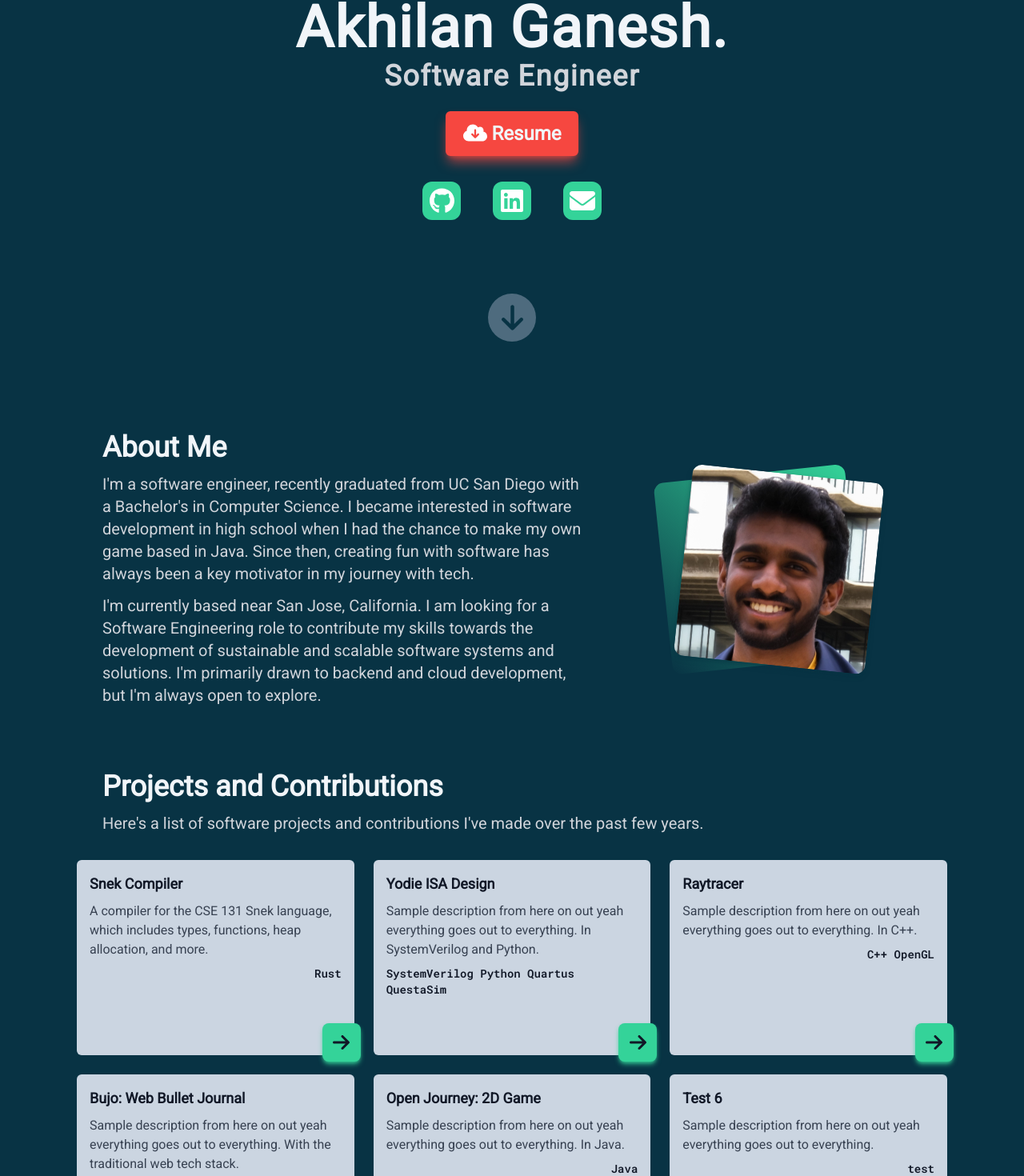
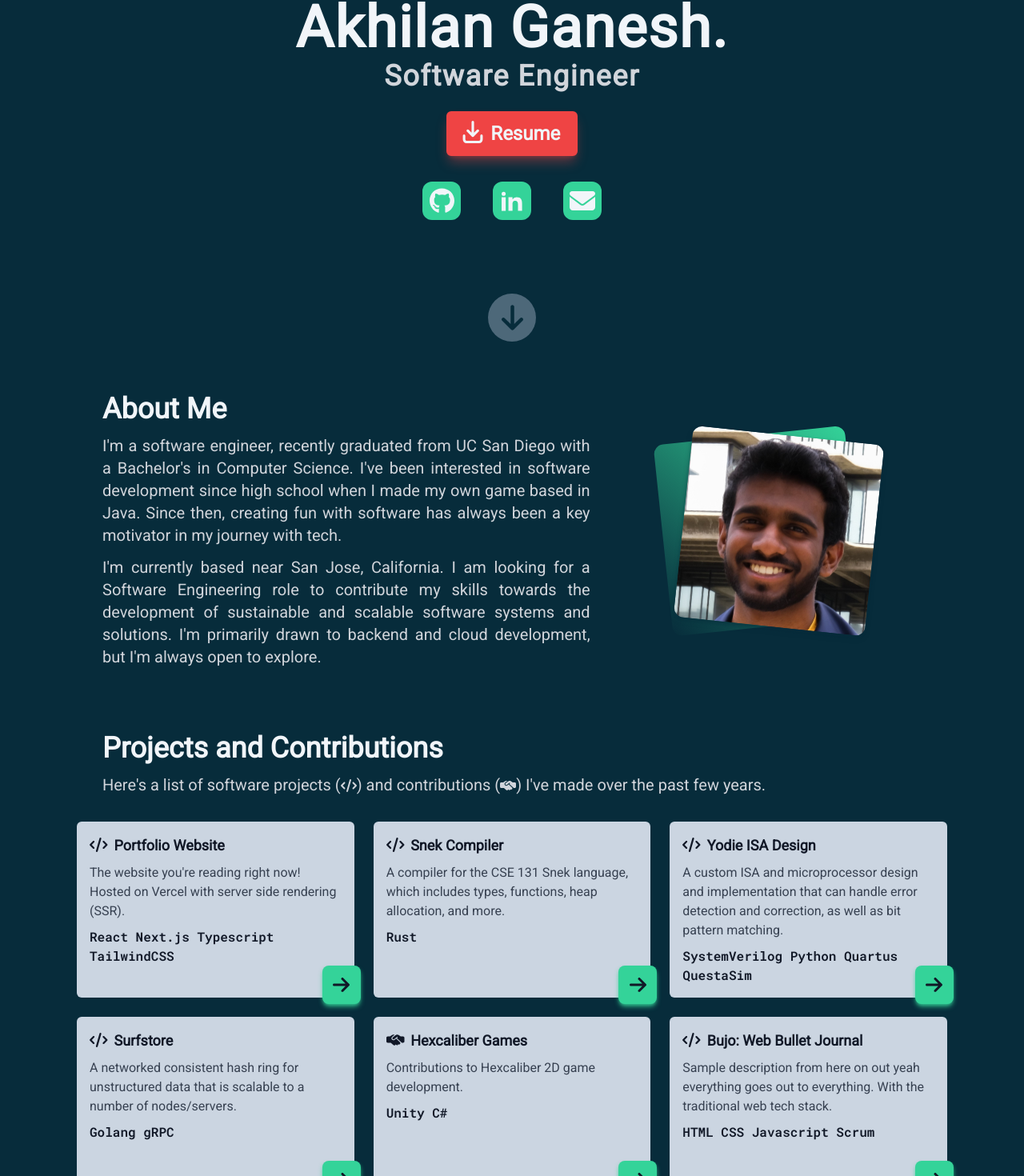
Before and after one commit to akhilanganesh/my-portfolio, a Next.js app: page / in a window 1280 px wide. Shown: the part 341-1811 px from the top of the page at 80% size. Built offline with nearby package versions, Linux system fonts and the light colour scheme.

Commit message:
Updated colors and project descriptions

```diff
--- a/app/components/About.tsx
+++ b/app/components/About.tsx
@@ -1,17 +1,17 @@
 /* eslint-disable @next/next/no-img-element */
 export default function About() {
   return (
-    <div className="flex flex-col md:flex-row md:space-x-2 max-w-screen px-3 sm:px-0 sm:max-w-90% md:max-w-80% mx-auto text-theme-white">
-      <div className="md:basis-3/5 flex-col text-lg sm:text-xl space-y-3">
-        <h2 className="text-4xl justify-center font-bold">About Me</h2>
+    <div className="-mt-10 flex flex-col md:flex-row md:space-x-2 max-w-screen px-3 sm:px-0 sm:max-w-90% md:max-w-80% mx-auto text-theme-white">
+      <div className="text-base sm:text-lg md:text-xl md:basis-3/5 flex-col space-y-3">
+        <h2 className="text-center md:text-left text-3xl sm:text-4xl justify-center font-bold">About Me</h2>
         <div className="m-auto items-center place-content-center flex md:hidden">
           <AboutImg inside={true} />
         </div>
-        <p className="text-theme-lightgray">I&apos;m a software engineer, recently graduated
-          from UC San Diego with a Bachelor&apos;s in Computer Science. I became interested in software
-          development in high school when I had the chance to make my own game based in Java. Since
+        <p className="text-theme-lightgray text-justify">I&apos;m a software engineer, recently graduated
+          from UC San Diego with a Bachelor&apos;s in Computer Science. I&apos;ve been interested in software
+          development since high school when I made my own game based in Java. Since
           then, creating fun with software has always been a key motivator in my journey with tech.</p>
-        <p className="text-theme-lightgray">I&apos;m currently based near San Jose, California.
+        <p className="text-theme-lightgray text-justify">I&apos;m currently based near San Jose, California.
           I am looking for a Software Engineering role to contribute my skills towards the development
           of sustainable and scalable software systems and solutions. I&apos;m primarily drawn to
           backend and cloud development, but I&apos;m always open to explore.</p>
--- a/app/components/Front.tsx
+++ b/app/components/Front.tsx
@@ -1,11 +1,11 @@
 import { FontAwesomeIcon } from "@fortawesome/react-fontawesome"
-import { faGithub, faLinkedin } from "@fortawesome/free-brands-svg-icons"
+import { faGithub, faLinkedin, IconDefinition } from "@fortawesome/free-brands-svg-icons"
 import { faEnvelope, faCloudDownload, faArrowDown } from "@fortawesome/free-solid-svg-icons"
 
 export default function Front() {
   return (
     <div className="bg-theme-color1 w-screen">
-      <div className="flex flex-col no:pb-4 pt-16 px-2 md:px-0 mx-auto max-w-full min-h-screen">
+      <div className="flex flex-col no:pb-4 pt-16 px-2 md:px-0 mx-auto max-w-full min-h-screen -mb-12">
         <div className="items-center flex flex-col my-auto">
           {/* eslint-disable-next-line @next/next/no-img-element */}
           <img src='/me.jpg' alt="Me" className="w-32 md:w-44 rounded-full m-0 select-none pointer-events-none" />
@@ -20,16 +20,29 @@ export default function Front() {
           <a
             href="/Akhilan Ganesh Resume.pdf"
             download='Akhilan Ganesh Resume.pdf'
-            className="text-theme-white bg-theme-color3 border-theme-color3 inline-block py-2.5 px-5 text-xl xs:text-2xl font-semibold border-solid border-2 rounded-md text-center cursor-pointer no-underline my-auto shadow-lg shadow-theme-color3/70
+            className="text-theme-white bg-theme-color3 border-theme-color3 inline-block py-2.5 px-5 text-xl xs:text-2xl font-semibold border-solid border-2 rounded-md text-center cursor-pointer no-underline my-auto shadow-lg shadow-theme-color3/40
                     transition duration-150 ease-in hover:motion-safe:animate-none
-                  active:bg-theme-color3b active:border-theme-color3b active:text-theme-white active:shadow-theme-color3b active:motion-safe:animate-none
+                  active:bg-theme-color3b active:border-theme-color3b active:text-theme-white active:shadow-theme-color3b/40 active:motion-safe:animate-none
             "
-          ><FontAwesomeIcon icon={faCloudDownload} className="text-white" />  Resume</a>
+          >
+            <svg className="w-7 h-7 inline mr-2 -mt-2 -ml-[0.15rem]" aria-hidden="true" xmlns="http://www.w3.org/2000/svg" fill="none" viewBox="0 0 16 18">
+              <path stroke="currentColor" strokeLinecap="round" strokeLinejoin="round" strokeWidth="2" d="M8 1v11m0 0 4-4m-4 4L4 8m11 4v3a2 2 0 0 1-2 2H3a2 2 0 0 1-2-2v-3" />
+            </svg>
+            Resume
+          </a>
 
           <div className="flex flex-row space-x-6 xs:space-x-10 mt-8 max-w-full">
-            <FAIcon icon={faGithub} url="https://github.com/akhilanganesh" />
-            <FAIcon icon={faLinkedin} url="https://www.linkedin.com/in/akhilan-ganesh/" />
-            <FAIcon icon={faEnvelope} url="mailto:aganesh.work@email.com" />
+            <Icon faicon={faGithub} url="https://github.com/akhilanganesh">
+            </Icon>
+            <Icon url="https://www.linkedin.com/in/akhilan-ganesh/">
+              <svg aria-hidden="true" xmlns="http://www.w3.org/2000/svg" fill="currentColor" viewBox="0 0 15 15">
+                <path fill-rule="evenodd" d="M7.979 5v1.586a3.5 3.5 0 0 1 3.082-1.574C14.3 5.012 15 7.03 15 9.655V15h-3v-4.738c0-1.13-.229-2.584-1.995-2.584-1.713 0-2.005 1.23-2.005 2.5V15H5.009V5h2.97ZM3 2.487a1.5 1.5 0 1 1-3 0 1.5 1.5 0 0 1 3 0Z" clip-rule="evenodd" />
+                <path d="M3 5.012H0V15h3V5.012Z" />
+              </svg>
+            </Icon>
+            <Icon faicon={faEnvelope} url="mailto:aganesh.work@email.com">
+
+            </Icon>
           </div>
         </div>
         <div className="bg-theme-color1b/50 w-[3.75rem] h-[3.75rem] rounded-full self-center mt-8 mb-8 p-0 flex items-center justify-center">
@@ -40,19 +53,24 @@ export default function Front() {
   );
 }
 
-interface FAIconProps {
-  icon: any
-  url: string
+interface IconProps {
+  faicon?: IconDefinition,
+  url: string,
+  children?: any
 }
 
-function FAIcon({ icon, url }: FAIconProps) {
+function Icon({ faicon, url, children }: IconProps) {
   return (
     <a
       href={url}
       target="_blank"
       rel="noopener noreferrer"
       className="m-0 bg-theme-color2 rounded-xl h-12 w-12 flex items-center justify-center hover:motion-safe:fa-shake focus:motion-safe:fa-shake focus:motion-safe:bg-red-400 active:animate-none active:bg-theme-color2b transition ease-in duration-150">
-        <FontAwesomeIcon icon={icon} size="2x" className="text-white" />
+        {
+          (faicon !== undefined) ?
+          <FontAwesomeIcon icon={faicon} size="2x" className="text-theme-white" /> :
+          <span className="flex items-center justify-center w-[1.6rem] h-[1.6rem] text-theme-white">{children}</span>
+        }
     </a>
   )
 }
--- a/app/components/Projects.tsx
+++ b/app/components/Projects.tsx
@@ -1,76 +1,90 @@
 import { FontAwesomeIcon } from "@fortawesome/react-fontawesome"
-import { faCodeBranch, faCode, faArrowRight, faArrowUpRightFromSquare } from "@fortawesome/free-solid-svg-icons"
+import { faHandshakeSimple, faCode, faArrowRight, faArrowUpRightFromSquare } from "@fortawesome/free-solid-svg-icons"
 import { robotoMono } from "../layout";
+
+const faContribution = faHandshakeSimple;
 
 export default function Projects() {
   return (
     <div className="max-w-full">
       <div className="max-w-screen sm:max-w-90% md:max-w-80% mx-auto px-3 sm:px-0 space-y-3 mb-8">
-        <h2 className="text-4xl font-bold text-theme-white">Projects and Contributions</h2>
-        <p className="text-lg sm:text-xl text-theme-lightgray">Here&apos;s a list of software projects and contributions I&apos;ve made over the past few years.</p>
+        <h2 className="text-center md:text-left text-3xl sm:text-4xl font-bold text-theme-white">Projects and Contributions</h2>
+        <p className="text-lg sm:text-xl text-theme-lightgray">Here&apos;s a list of software projects (<FontAwesomeIcon icon={faCode} className="text-sm sm:text-base" />) and contributions (<FontAwesomeIcon icon={faContribution} className="text-sm sm:text-base" />) I&apos;ve made over the past few years.</p>
       </div>
-      <div className="m-auto max-w-full lg:max-w-90% min-h-[32rem] grid grid-cols-1 md:grid-cols-2 xl:grid-cols-3 md:grid-rows-2 auto-rows-max gap-6 px-8">
-        <Project name="Snek Compiler" tools="Rust" url="">
+      <div className="m-auto max-w-full lg:max-w-90% min-h-[20rem] grid grid-cols-1 md:grid-cols-2 xl:grid-cols-3 md:grid-rows-2 auto-rows-max gap-6 px-8">
+        <Project name="Portfolio Website" tools="React Next.js Typescript TailwindCSS" url="https://github.com/akhilanganesh/my-portfolio">
+          The website you&apos;re reading right now! Hosted on Vercel with server side rendering (SSR).
+        </Project>
+        <Project name="Snek Compiler" tools="Rust" url="https://github.com/akhilanganesh/snek-compiler">
           A compiler for the CSE 131 Snek language, which includes types, functions, heap allocation, and more.
         </Project>
-        <Project name="Yodie ISA Design" tools="SystemVerilog Python Quartus QuestaSim" url="">
-          Sample description from here on out yeah everything goes out to everything. In SystemVerilog and Python.
+        <Project name="Yodie ISA Design" tools="SystemVerilog Python Quartus QuestaSim" url="https://github.com/KartikeyanSubramanyam/CSE141L-Project">
+          A custom ISA and microprocessor design and implementation that can handle error detection and correction, as well as bit pattern matching.
         </Project>
-        <Project name="Raytracer" tools="C++ OpenGL" url="">
-          Sample description from here on out yeah everything goes out to everything. In C++.
+        <Project name="Surfstore" tools="Golang gRPC" url="https://github.com/ucsd-cse124-fa22/proj4-akhilanganesh">
+          A networked consistent hash ring for unstructured data that is scalable to a number of nodes/servers.
         </Project>
-        <Project name="Bujo: Web Bullet Journal" tools="HTML CSS Javascript" url="">
+        <Project name="Hexcaliber Games" tools="Unity C#" url="https://hexcaliber.dev/" cont={true}>
+          Contributions to Hexcaliber 2D game development.
+        </Project>
+        <Project name="Bujo: Web Bullet Journal" tools="HTML CSS Javascript Scrum" url="https://github.com/cse110-sp21-group10/cse110-sp21-group10">
           Sample description from here on out yeah everything goes out to everything. With the traditional web tech stack.
         </Project>
-        <Project name="Open Journey: 2D Game" tools="Java" url="">
-          Sample description from here on out yeah everything goes out to everything. In Java.
-        </Project>
-        <Project name="Test 6" tools="test" url="">
-          Sample description from here on out yeah everything goes out to everything.
-        </Project>
+        {/* <Project name="Open Journey: 2D Game" tools="Java">
+          A 2D top-down Zelda-esque game built with Javax and Swing API, using an event-driven runtime.
+        </Project> */}
       </div>
     </div>
   );
 }
 
 interface ProjectProps {
-  name: string,
-  url: string,
-  children: string,
+  name?: string,
+  url?: string | false,
+  children?: string,
   tools?: string,
+  cont?: boolean
 }
 
 const ProjectPropsDefault : ProjectProps = {
   name: "",
-  url: "",
+  url: false,
   children: "",
   tools: "",
+  cont: false,
 }
 
 function Project(props: ProjectProps) {
-  const { name, url, children, tools } = {...ProjectPropsDefault, ...props}
+  const { name, url, children, tools, cont } = {...ProjectPropsDefault, ...props}
 
   return (
-    <div className="relative shrink-0 bg-theme-color1c rounded-md p-4 pb-10 transition duration-300">
+    <div className="relative shrink-0 bg-theme-color1c rounded-md p-4 pb-4 md:pb-4 transition duration-300">
       <div className="max-h-full overflow-contain space-y-2">  {/*overflow-y-scroll overscroll-y-contain*/}
-        <div className="text-lg text-theme-black flex flex-row space-x-3">
-          {/* <h3 className="text-xl sm:text-2xl -mt-0 z-10 text-theme-black"><FontAwesomeIcon icon={faCodeBranch} className="" /></h3> */}
+        <div className="text-base sm:text-lg text-theme-black flex flex-row space-x-3">
+          {/* <h3 className="text-xl sm:text-2xl -mt-0 z-10 text-theme-black"><FontAwesomeIcon icon={faContribution} className="" /></h3> */}
           <div className="space-y-2">
+            <div className="flex flex-row place-content-start">
+              { (cont) ? (<FontAwesomeIcon icon={faContribution} className="static mr-2 mt-1" />)
+                  : (<FontAwesomeIcon icon={faCode} className="static mr-2 mt-1" />)
+              }
               <h3 className="font-bold">{name}</h3>
-            <p className="text-base text-theme-darkgray">{children}</p>
-            <p className={`${robotoMono.className} text-theme-black text-sm font-semibold justify-self-end`}>
+            </div>
+            <p className="text-sm sm:text-base text-theme-darkgray">{children}</p>
+            <p className={`${robotoMono.className} text-theme-black text-xs sm:text-base font-semibold pr-6`}>
               {tools}
             </p>
           </div>
         </div>
       </div>
+      { (url != false) &&
         <a
           href={url}
           target="_self"
           rel="noopener noreferrer"
           className="text-theme-black bg-theme-color2 hover:bg-theme-color2b shadow-md shadow-theme-color2/80 hover:shadow-theme-color2b/80 h-12 w-12 absolute -bottom-2 -right-2 rounded-lg z-10 flex items-center justify-center transition duration-300">
-        <FontAwesomeIcon icon={faArrowRight} className="static text-2xl" />
+          <FontAwesomeIcon icon={faArrowRight} className="static text-lg sm:text-xl md:text-2xl" />
         </a>
+      }
     </div>
   )
 }
--- a/tailwind.config.ts
+++ b/tailwind.config.ts
@@ -68,13 +68,13 @@ const config: Config = {
         'theme-lightgray':  colors.gray['300'],
         'theme-gray':       colors.stone['200'],
         'theme-darkgray':   colors.gray['700'],
-        'theme-color1':     colors.cyan['950'],
+        'theme-color1':     '#072c3b',//colors.cyan['950'],
         'theme-color1b':    colors.slate['400'],
         'theme-color1c':    colors.slate['300'],
         'theme-color2':     colors.emerald['400'], // colored
         'theme-color2b':    colors.emerald['200'], // toned
-        'theme-color3':     '#F64740', // colors.rose['600'], // or colors.teal['500']
-        'theme-color3b':    '#FD8A86', // colors.rose['400'],
+        'theme-color3':     colors.red['500'],//'#F64740', // colors.rose['600'], // or colors.teal['500']
+        'theme-color3b':    colors.red['400'],//'#FD8A86', // colors.rose['400'],
         'theme-color4':     colors.cyan['600'],
         'theme-color4b':    colors.cyan['400'],
       },
```
Also changed, not shown: app/assets/download.svg (added). Lines whose indentation alone changed are shown as unchanged.
